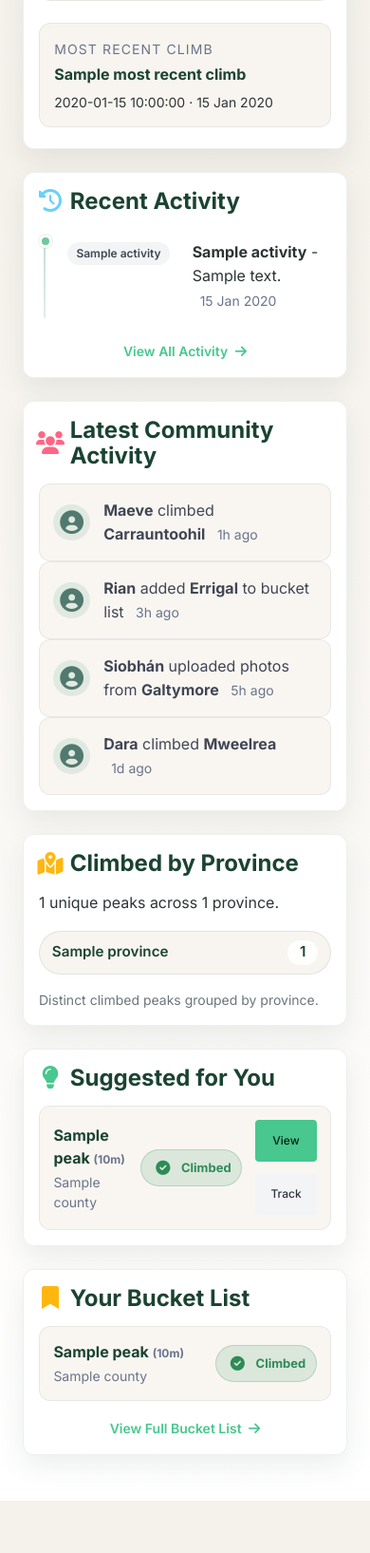
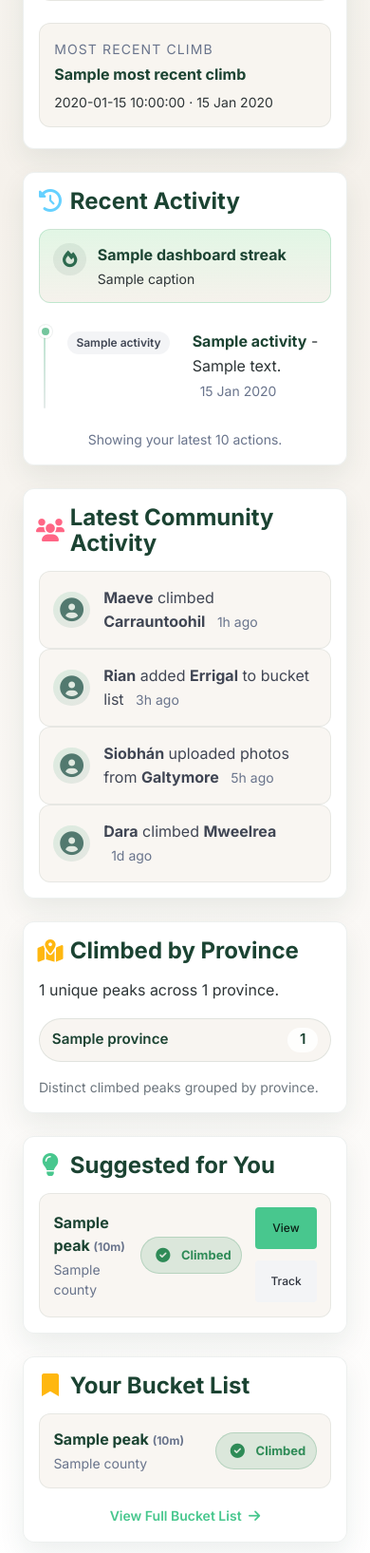
Before and after one commit to AndrianBarbulat/Emerald-Summit-Tracker, a Flask app: template templates/home.html in a window 390 px wide. Shown: the part 1179-2814 px from the top of the page at 95% size. Run offline with Flask 3, Linux system fonts and the light colour scheme; the template is opened without the code that fills it: most values are stand-ins (such as "Sample title", 1, 10 or a date in 2020).

Commit message:
Built a dynamic activity feed showing the user’s latest actions by combining climbs, bucket list additions, and badges into a single sorted timeline. Displayed each item with a clear action label, linked name, short description, and relative timestamp. Implemented a streak system based on consecutive weeks with climbs, calculated from recent activity and updated after each new climb. Stored the current streak in the user profile and displayed it on the dashboard with contextual messaging based on activity recency.

```diff
--- a/app.py
+++ b/app.py
@@ -6,6 +6,7 @@ from werkzeug.exceptions import HTTPException
 
 from api_routes import api
 from supabase_utils import (
+    calculate_climb_streak,
     get_all_peaks,
     get_peak_average_difficulty,
     get_peak_count,
@@ -14,6 +15,7 @@ from supabase_utils import (
     get_peak_climbers_with_profiles,
     get_peak_comments_with_profiles,
     get_profile_by_display_name,
+    get_user_badges,
     get_user_bucket_list,
     get_user_climb_history,
     get_user_climbs,
@@ -31,6 +33,11 @@ app.register_blueprint(api)
 
 FEET_PER_METER = 3.28084
 EMAIL_PATTERN = re.compile(r"^[^\s@]+@[^\s@]+\.[^\s@]+$")
+BADGE_LABELS = {
+    "first_climb": "First Climb",
+    "five_climbs": "Five Summits",
+    "ten_climbs": "Ten Summits",
+}
 
 
 def get_session_context() -> dict:
@@ -248,6 +255,11 @@ def _to_float(value):
 
 def _format_short_date(value: str) -> str:
     return format_display_date(value, fallback="Recent climb")
+
+
+def _pluralize_weeks(value: int) -> str:
+    weeks = max(int(value or 0), 0)
+    return f"{weeks} week" if weeks == 1 else f"{weeks} weeks"
 
 
 @app.template_filter("timeago")
@@ -1172,8 +1184,9 @@ def _enrich_recent_climbs(recent_climbs: list[dict], peaks_by_id: dict) -> list[
 def _build_dashboard_activity_items(
     climbs: list[dict],
     bucket_items: list[dict],
+    badges: list[dict],
     peaks_by_id: dict[int, dict],
-    limit: int = 4,
+    limit: int = 10,
 ) -> list[dict]:
     activity_items = []
     fallback_date = datetime.min.replace(tzinfo=timezone.utc)
@@ -1185,14 +1198,16 @@ def _build_dashboard_activity_items(
         activity_items.append(
             {
                 "type": "climbed",
+                "action_type": "climbed",
                 "label": "Climbed",
+                "href": url_for("peak_detail", peak_id=peak_id) if peak_id is not None else None,
                 "peak_id": peak_id,
-                "peak_name": (
+                "name": (
                     climb.get("peak_name")
                     or peak.get("name")
                     or (f"Peak #{peak_id}" if peak_id is not None else "Unknown peak")
                 ),
-                "message": "You reached the summit!",
+                "description": "You reached the summit.",
                 "activity_time": activity_date,
                 "relative_time": _relative_time(activity_date),
                 "tag_class": "is-success",
@@ -1212,10 +1227,12 @@ def _build_dashboard_activity_items(
         activity_items.append(
             {
                 "type": "bucket_listed",
+                "action_type": "bucket_listed",
                 "label": "Bucket List",
+                "href": url_for("peak_detail", peak_id=peak_id) if peak_id is not None else None,
                 "peak_id": peak_id,
-                "peak_name": peak.get("name") or (f"Peak #{peak_id}" if peak_id is not None else "Unknown peak"),
-                "message": "Added to your bucket list",
+                "name": peak.get("name") or (f"Peak #{peak_id}" if peak_id is not None else "Unknown peak"),
+                "description": "Added to your bucket list.",
                 "activity_time": activity_date,
                 "relative_time": _relative_time(activity_date),
                 "tag_class": "is-warning",
@@ -1223,11 +1240,74 @@ def _build_dashboard_activity_items(
             }
         )
 
+    for badge in badges:
+        badge_key = str(badge.get("badge_key") or "").strip().lower()
+        badge_label = (
+            str(badge.get("label") or badge.get("badge_label") or "").strip()
+            or BADGE_LABELS.get(badge_key)
+            or badge_key.replace("_", " ").title()
+            or "New Badge"
+        )
+        activity_date = (
+            badge.get("created_at")
+            or badge.get("awarded_at")
+            or badge.get("inserted_at")
+            or badge.get("updated_at")
+        )
+        activity_items.append(
+            {
+                "type": "badge",
+                "action_type": "badge",
+                "label": "Badge",
+                "href": url_for("my_climbs"),
+                "name": badge_label,
+                "description": "Badge unlocked from your climbing progress.",
+                "activity_time": activity_date,
+                "relative_time": _relative_time(activity_date),
+                "tag_class": "is-info",
+                "timestamp": _parse_datetime(activity_date) or fallback_date,
+            }
+        )
+
     return sorted(
         activity_items,
         key=lambda activity: activity.get("timestamp") or fallback_date,
         reverse=True,
     )[:limit]
+
+
+def _build_dashboard_streak(climbs: list[dict]) -> dict:
+    streak = calculate_climb_streak(climbs)
+    weeks = int(streak.get("display_weeks") or 0)
+    last_climb_at = streak.get("last_climb_at")
+    status = streak.get("status") or "inactive"
+
+    if status == "active":
+        return {
+            **streak,
+            "heading": f"Current streak: {_pluralize_weeks(weeks)}",
+            "caption": "You have already logged a climb this week. Keep the momentum going.",
+            "tone_class": "is-success",
+        }
+
+    if status == "at_risk":
+        return {
+            **streak,
+            "heading": f"Streak at risk! Climb this week to keep your {_pluralize_weeks(weeks)} alive.",
+            "caption": (
+                f"Last climb {format_time_ago(last_climb_at)}."
+                if last_climb_at
+                else "Your last climb was last week."
+            ),
+            "tone_class": "is-warning",
+        }
+
+    return {
+        **streak,
+        "heading": "Current streak: 0 weeks",
+        "caption": "Log a climb this week to start a new streak.",
+        "tone_class": "is-light",
+    }
 
 
 def _build_dashboard_peak_search_data(peaks: list[dict]) -> list[dict]:
@@ -1426,8 +1506,10 @@ def home():
     decorated_peaks = _decorate_peaks_with_statuses(all_peaks, peak_statuses)
     climbs = get_user_climbs(user_id)
     bucket_items = get_user_bucket_list(user_id)
-    dashboard_recent_activity = _build_dashboard_activity_items(climbs, bucket_items, peaks_by_id)
+    badges = get_user_badges(user_id)
+    dashboard_recent_activity = _build_dashboard_activity_items(climbs, bucket_items, badges, peaks_by_id)
     dashboard_peak_search_data = _build_dashboard_peak_search_data(decorated_peaks)
+    dashboard_streak = _build_dashboard_streak(climbs)
 
     suggested_peaks = sorted(
         [
@@ -1454,6 +1536,7 @@ def home():
         dashboard_peak_search_data=dashboard_peak_search_data,
         dashboard_progress=dashboard_progress,
         dashboard_recent_activity=dashboard_recent_activity,
+        dashboard_streak=dashboard_streak,
         peak_statuses=peak_statuses,
         suggested_peaks=suggested_peaks,
     )
--- a/static/css/home.css
+++ b/static/css/home.css
@@ -426,6 +426,69 @@
     position: relative;
 }
 
+.dashboard-streak-banner {
+    align-items: flex-start;
+    background: rgba(245, 241, 235, 0.72);
+    border: 1px solid rgba(27, 67, 50, 0.1);
+    border-radius: var(--radius-md);
+    display: flex;
+    gap: 0.85rem;
+    margin-bottom: 1rem;
+    padding: 0.95rem 1rem;
+}
+
+.dashboard-streak-banner__icon {
+    align-items: center;
+    background: rgba(27, 67, 50, 0.08);
+    border-radius: 999px;
+    display: inline-flex;
+    flex: 0 0 auto;
+    font-size: 1.1rem;
+    height: 2.35rem;
+    justify-content: center;
+    width: 2.35rem;
+}
+
+.dashboard-streak-banner__content {
+    min-width: 0;
+}
+
+.dashboard-streak-banner__heading {
+    color: var(--color-forest);
+    font-weight: 700;
+    margin-bottom: 0.2rem;
+}
+
+.dashboard-streak-banner__caption {
+    color: var(--color-slate);
+    line-height: 1.5;
+    margin-bottom: 0;
+}
+
+.dashboard-streak-banner--active {
+    background: linear-gradient(180deg, rgba(216, 243, 220, 0.75) 0%, rgba(245, 241, 235, 0.95) 100%);
+    border-color: rgba(116, 198, 157, 0.32);
+}
+
+.dashboard-streak-banner--active .dashboard-streak-banner__icon {
+    color: #2d6a4f;
+}
+
+.dashboard-streak-banner--at_risk,
+.dashboard-streak-banner--at-risk {
+    background: linear-gradient(180deg, rgba(255, 243, 205, 0.88) 0%, rgba(245, 241, 235, 0.95) 100%);
+    border-color: rgba(221, 170, 34, 0.32);
+}
+
+.dashboard-streak-banner--at_risk .dashboard-streak-banner__icon,
+.dashboard-streak-banner--at-risk .dashboard-streak-banner__icon {
+    color: #b26c00;
+}
+
+.dashboard-streak-banner--inactive .dashboard-streak-banner__icon {
+    color: var(--color-grey);
+}
+
 .dashboard-timeline::before {
     background: linear-gradient(180deg, rgba(116, 198, 157, 0.5), rgba(82, 121, 111, 0.15));
     border-radius: 999px;
@@ -472,9 +535,22 @@
     line-height: 1.6;
 }
 
+.dashboard-timeline__link {
+    color: var(--color-forest);
+}
+
+.dashboard-timeline__link:hover {
+    color: var(--color-sage);
+    text-decoration: underline;
+}
+
 .dashboard-timeline__time,
 .dashboard-community-feed__time {
     white-space: nowrap;
+}
+
+.dashboard-activity-card__footer {
+    margin-bottom: 0;
 }
 
 .dashboard-community-feed__item,
@@ -611,6 +687,10 @@
         flex-direction: column;
     }
 
+    .dashboard-streak-banner {
+        padding: 0.9rem;
+    }
+
     .dashboard-progress-card__totals {
         align-items: flex-start;
     }
@@ -640,7 +720,9 @@
     .dashboard-bucket-list__meta,
     .dashboard-progress-card__stat-label,
     .dashboard-progress-card__stat-meta,
-    .dashboard-province-card__caption {
+    .dashboard-province-card__caption,
+    .dashboard-streak-banner__caption,
+    .dashboard-activity-card__footer {
         font-size: 0.875rem !important;
     }
 
@@ -717,6 +799,15 @@
         gap: 0.4rem;
     }
 
+    .dashboard-streak-banner {
+        gap: 0.75rem;
+    }
+
+    .dashboard-streak-banner__icon {
+        height: 2.15rem;
+        width: 2.15rem;
+    }
+
     .dashboard-province-pill {
         font-size: 0.95rem;
         padding: 0.55rem 0.8rem;
--- a/static/js/home.js
+++ b/static/js/home.js
@@ -198,16 +198,35 @@ function initDashboardClimbModal() {
                     removeDashboardBucketPreviewItem(selectedPeak.id);
                 }
 
+                if (result && result.streak) {
+                    updateDashboardStreak(result.streak);
+                }
+
                 if (!result.already_climbed) {
                     prependDashboardActivity({
+                        actionType: 'climbed',
+                        href: '/peak/' + encodeURIComponent(String(selectedPeak.id || '')),
                         label: 'Climbed',
-                        message: 'You reached the summit!',
-                        peakName: selectedPeak.name,
+                        description: 'You reached the summit.',
+                        name: selectedPeak.name,
                         tagClass: 'is-success',
                         timestamp: result && result.climb
                             ? (result.climb.date_climbed || result.climb.climbed_at || result.climb.created_at || new Date().toISOString())
                             : new Date().toISOString()
                     });
+                    if (result && Array.isArray(result.new_badges) && result.new_badges.length) {
+                        result.new_badges.slice().reverse().forEach(function(badge) {
+                            prependDashboardActivity({
+                                actionType: 'badge',
+                                href: '/my-climbs',
+                                label: 'Badge',
+                                description: 'Badge unlocked from your climbing progress.',
+                                name: badge && badge.label ? badge.label : 'New Badge',
+                                tagClass: 'is-info',
+                                timestamp: new Date().toISOString()
+                            });
+                        });
+                    }
                     showDashboardToast('Summit logged successfully.', 'success');
                 } else {
                     showDashboardToast('This summit is already logged.', 'warning');
@@ -565,9 +584,15 @@ function prependDashboardActivity(activity) {
 
 function buildDashboardActivityMarkup(activity) {
     const timestamp = activity && activity.timestamp ? String(activity.timestamp) : '';
+    const href = activity && activity.href ? String(activity.href) : '';
+    const nameLabel = activity && (activity.name || activity.peakName) ? String(activity.name || activity.peakName) : 'Activity';
+    const description = activity && (activity.description || activity.message) ? String(activity.description || activity.message) : 'Updated your activity.';
     const relativeLabel = typeof window.timeAgo === 'function'
         ? window.timeAgo(timestamp || new Date().toISOString())
         : 'just now';
+    const linkedName = href
+        ? '<a class="has-text-weight-bold dashboard-timeline__link" href="' + escapeDashboardHtml(href) + '">' + escapeDashboardHtml(nameLabel) + '</a>'
+        : '<span class="has-text-weight-bold">' + escapeDashboardHtml(nameLabel) + '</span>';
 
     return (
         '<div class="columns is-mobile dashboard-timeline__item" data-dashboard-activity-item>' +
@@ -577,8 +602,8 @@ function buildDashboardActivityMarkup(activity) {
                 '</span>' +
             '</div>' +
             '<div class="column dashboard-timeline__content">' +
-                '<span class="has-text-weight-bold">' + escapeDashboardHtml(activity.peakName || 'Peak') + '</span> - ' +
-                escapeDashboardHtml(activity.message || 'You reached the summit!') +
+                linkedName + ' - ' +
+                escapeDashboardHtml(description) +
                 '<time class="has-text-grey is-size-7 ml-2 dashboard-timeline__time" data-timestamp="' + escapeDashboardHtml(timestamp || new Date().toISOString()) + '">' +
                     escapeDashboardHtml(relativeLabel) +
                 '</time>' +
@@ -596,6 +621,31 @@ function syncDashboardActivitySpacing(feed) {
     items.forEach(function(item, index) {
         item.classList.toggle('mb-3', index < items.length - 1);
     });
+}
+
+function updateDashboardStreak(streak) {
+    const streakElement = document.querySelector('[data-dashboard-streak]');
+    if (!streakElement || !streak) {
+        return;
+    }
+
+    const status = String(streak.status || 'inactive');
+    const heading = String(streak.heading || 'Current streak: 0 weeks');
+    const caption = String(streak.caption || 'Log a climb this week to start a new streak.');
+    const headingElement = streakElement.querySelector('[data-dashboard-streak-heading]');
+    const captionElement = streakElement.querySelector('[data-dashboard-streak-caption]');
+
+    streakElement.setAttribute('data-streak-status', status);
+    streakElement.setAttribute('data-streak-weeks', String(streak.display_weeks || streak.current_streak || 0));
+    streakElement.classList.remove('dashboard-streak-banner--active', 'dashboard-streak-banner--at_risk', 'dashboard-streak-banner--at-risk', 'dashboard-streak-banner--inactive');
+    streakElement.classList.add('dashboard-streak-banner--' + status);
+
+    if (headingElement) {
+        headingElement.textContent = heading;
+    }
+    if (captionElement) {
+        captionElement.textContent = caption;
+    }
 }
 
 function removeDashboardPeakFromSearch(state, peakId) {
--- a/templates/home.html
+++ b/templates/home.html
@@ -158,27 +158,49 @@
                                 Recent Activity
                             </h2>
 
-                            <div class="timeline dashboard-timeline" data-dashboard-activity-feed data-dashboard-activity-limit="4">
+                            <div
+                                class="dashboard-streak-banner dashboard-streak-banner--{{ dashboard_streak.status }}"
+                                data-dashboard-streak
+                                data-streak-caption="{{ dashboard_streak.caption }}"
+                                data-streak-heading="{{ dashboard_streak.heading }}"
+                                data-streak-status="{{ dashboard_streak.status }}"
+                                data-streak-weeks="{{ dashboard_streak.display_weeks }}"
+                            >
+                                <span class="icon dashboard-streak-banner__icon">
+                                    <i class="fas fa-fire"></i>
+                                </span>
+                                <div class="dashboard-streak-banner__content">
+                                    <p class="dashboard-streak-banner__heading" data-dashboard-streak-heading>{{ dashboard_streak.heading }}</p>
+                                    <p class="dashboard-streak-banner__caption" data-dashboard-streak-caption>{{ dashboard_streak.caption }}</p>
+                                </div>
+                            </div>
+
+                            <div class="timeline dashboard-timeline" data-dashboard-activity-feed data-dashboard-activity-limit="10">
                                 {% for activity in dashboard_recent_activity %}
                                 <div class="columns is-mobile{% if not loop.last %} mb-3{% endif %} dashboard-timeline__item" data-dashboard-activity-item>
                                     <div class="column is-narrow dashboard-timeline__marker">
                                         <span class="tag {{ activity.tag_class }} dashboard-timeline__tag">{{ activity.label }}</span>
                                     </div>
                                     <div class="column dashboard-timeline__content">
-                                        <span class="has-text-weight-bold">{{ activity.peak_name }}</span> - {{ activity.message }}
+                                        {% if activity.href %}
+                                        <a class="has-text-weight-bold dashboard-timeline__link" href="{{ activity.href }}">{{ activity.name }}</a>
+                                        {% else %}
+                                        <span class="has-text-weight-bold">{{ activity.name }}</span>
+                                        {% endif %}
+                                        - {{ activity.description }}
                                         <time class="has-text-grey is-size-7 ml-2 dashboard-timeline__time" data-timestamp="{{ activity.activity_time or '' }}">{{ activity.activity_time | timeago }}</time>
                                     </div>
                                 </div>
                                 {% else %}
                                 <div class="dashboard-empty-state" data-dashboard-activity-empty>
-                                    Log your first climb to start building your activity feed.
+                                    Log your first climb, save a bucket-list peak, or earn a badge to start building your activity feed.
                                 </div>
                                 {% endfor %}
                             </div>
 
-                            <div class="has-text-centered mt-4 dashboard-card__footer-link">
-                                <a href="#" class="has-text-success">View All Activity <i class="fas fa-arrow-right ml-1"></i></a>
-                            </div>
+                            <p class="has-text-centered has-text-grey is-size-7 mt-4 dashboard-activity-card__footer">
+                                Showing your latest 10 actions.
+                            </p>
                         </div>
 
                         <!-- Latest Community Activity Card -->
```
Also changed, not shown: api_routes.py (+57 -0 lines), supabase_utils.py (+64 -1 lines).
